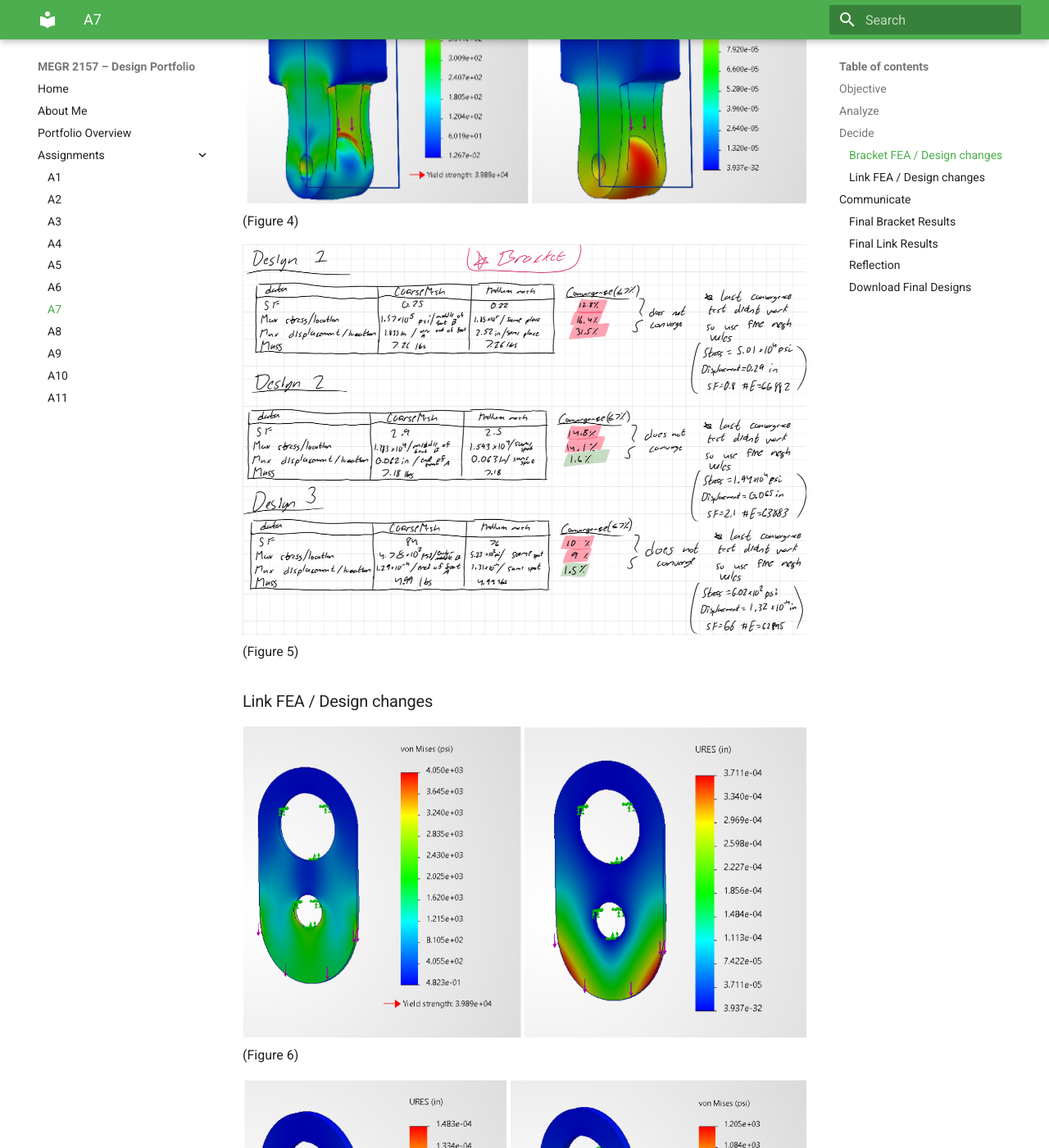
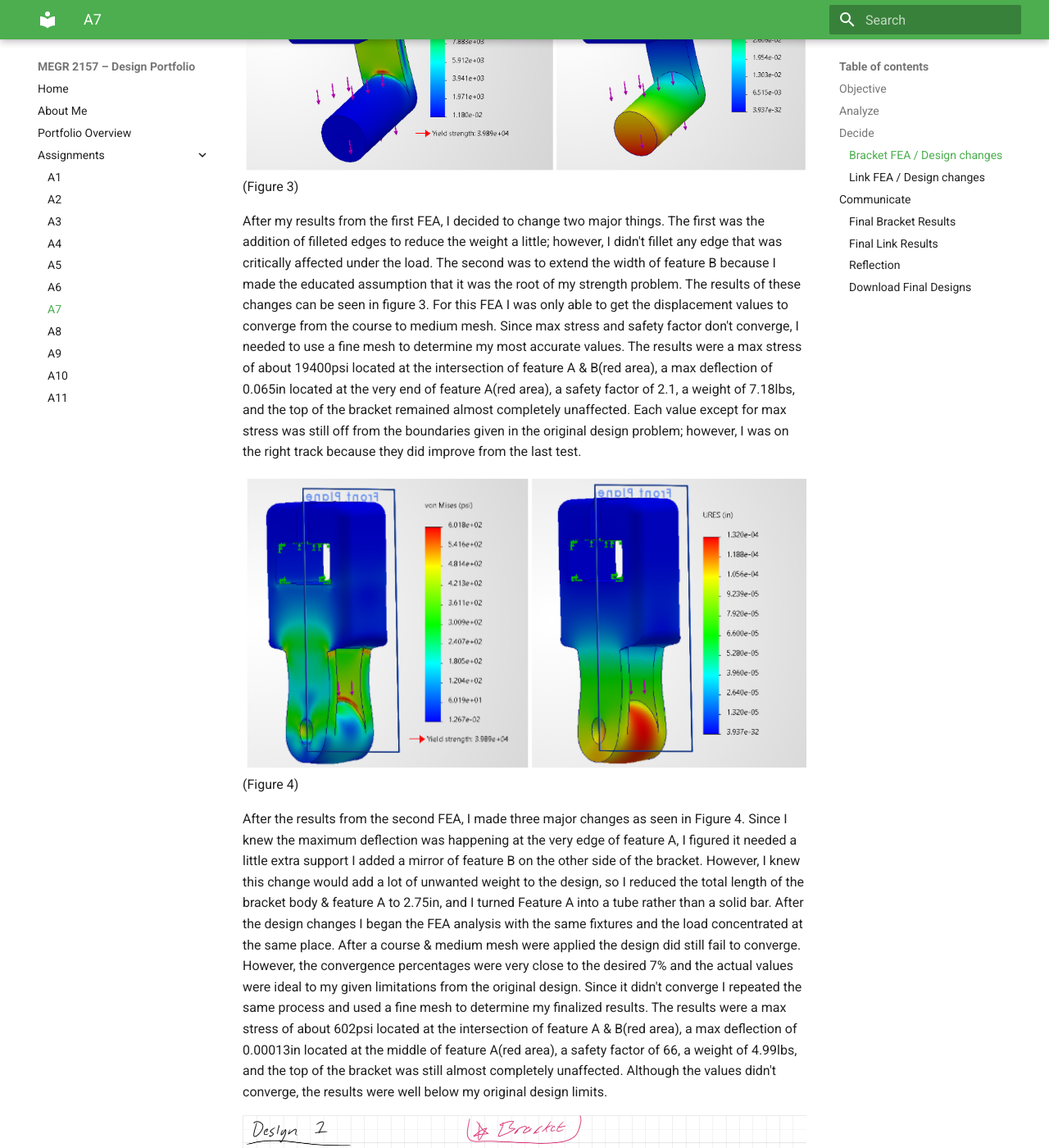
Before and after one commit to JacobShaver/design-projects-portfolio, an MkDocs documentation site: the page built from docs/assignments/A07/index.md, in a window 1280 px wide and 1400 px high, scrolled down 2160 px. Shown: the whole window at 82% size. Built offline with MkDocs 1.6.1 and Material for MkDocs 9.7.7, drawn with Linux system fonts in a browser that asks for light colours; some of the changed text lies outside the part shown.

Commit message:
Update index.md

```diff
--- a/docs/assignments/A07/index.md
+++ b/docs/assignments/A07/index.md
@@ -12,18 +12,27 @@ Before I ever started to preform a FEA on any part, I first needed to understand
 
 ## Decide
 ### Bracket FEA / Design changes
+After I figured out my workflow, I began setting up to start the FEA of my bracket. To do this, I set the inside of the bracket where the T-bar will slide in to be fixed. I also set the force to be a distributed load across the bar that overhangs under the head of the bracket(Feature A). The force was set to be 600lbf, which I chose in A05.
 
 ![error](b_design1.png)
 (Figure 2)
 
+After using a course mesh initially, I found that in Figure 2 the displacement and the max stress were far beyond what I had originally used to find the dimensions of the bracket. This told me that I had obviously made some mistake along the way when I was initially designing the bracket. Nonetheless, after using the course mesh I then used a medium mesh and compared the values found. Comparing them showed me that the values didn't converge, so I used a fine mesh and took note of the final values that the study produced. The results were a max stress of about 50000psi located at the intersection of feature A & B(red area), a max deflection of 0.29in located at the very end of feature A(red area), a safety factor of 0.8, a weight of 7.26lbs, and the top of the bracket was almost completely unaffected.
+
 ![error](b_design2.png)
 (Figure 3)
+
+After my results from the first FEA, I decided to change two major things. The first was the addition of filleted edges to reduce the weight a little; however, I didn't fillet any edge that was critically affected under the load. The second was to extend the width of feature B because I made the educated assumption that it was the root of my strength problem. The results of these changes can be seen in figure 3. For this FEA I was only able to get the displacement values to converge from the course to medium mesh. Since max stress and safety factor don't converge, I needed to use a fine mesh to determine my most accurate values. The results were a max stress of about 19400psi located at the intersection of feature A & B(red area), a max deflection of 0.065in located at the very end of feature A(red area), a safety factor of 2.1, a weight of 7.18lbs, and the top of the bracket remained almost completely unaffected. Each value except for max stress was still off from the boundaries given in the original design problem; however, I was on the right track because they did improve from the last test.
 
 ![error](b_design3.png)
 (Figure 4)
 
+After the results from the second FEA, I made three major changes as seen in Figure 4. Since I knew the maximum deflection was happening at the very edge of feature A, I figured it needed a little extra support I added a mirror of feature B on the other side of the bracket. However, I knew this change would add a lot of unwanted weight to the design, so I reduced the total length of the bracket body & feature A to 2.75in, and I turned Feature A into a tube rather than a solid bar. After the design changes I began the FEA analysis with the same fixtures and the load concentrated at the same place. After a course & medium mesh were applied the design did still fail to converge. However, the convergence percentages were very close to the desired 7% and the actual values were ideal to my given limitations from the original design. Since it didn't converge I repeated the same process and used a fine mesh to determine my finalized results. The results were a max stress of about 602psi located at the intersection of feature A & B(red area), a max deflection of 0.00013in located at the middle of feature A(red area), a safety factor of 66, a weight of 4.99lbs, and the top of the bracket was still almost completely unaffected. Although the values didn't converge, the results were well below my original design limits.
+
 ![error](b_inner_table.png)
 (Figure 5)
+
+The above tables show a summarized version of my FEA "inner loop" and which values converge or don't.
 
 ### Link FEA / Design changes
 
@@ -53,5 +62,6 @@ Before I ever started to preform a FEA on any part, I first needed to understand
 
 
 ### Download Final Designs
-[error](bracket_final.SLDPRT)
-[error](link_final.SLDPRT)
+[Final Bracket Design](bracket_final.SLDPRT)
+
+[Final Link Design](link_final.SLDPRT)
```
